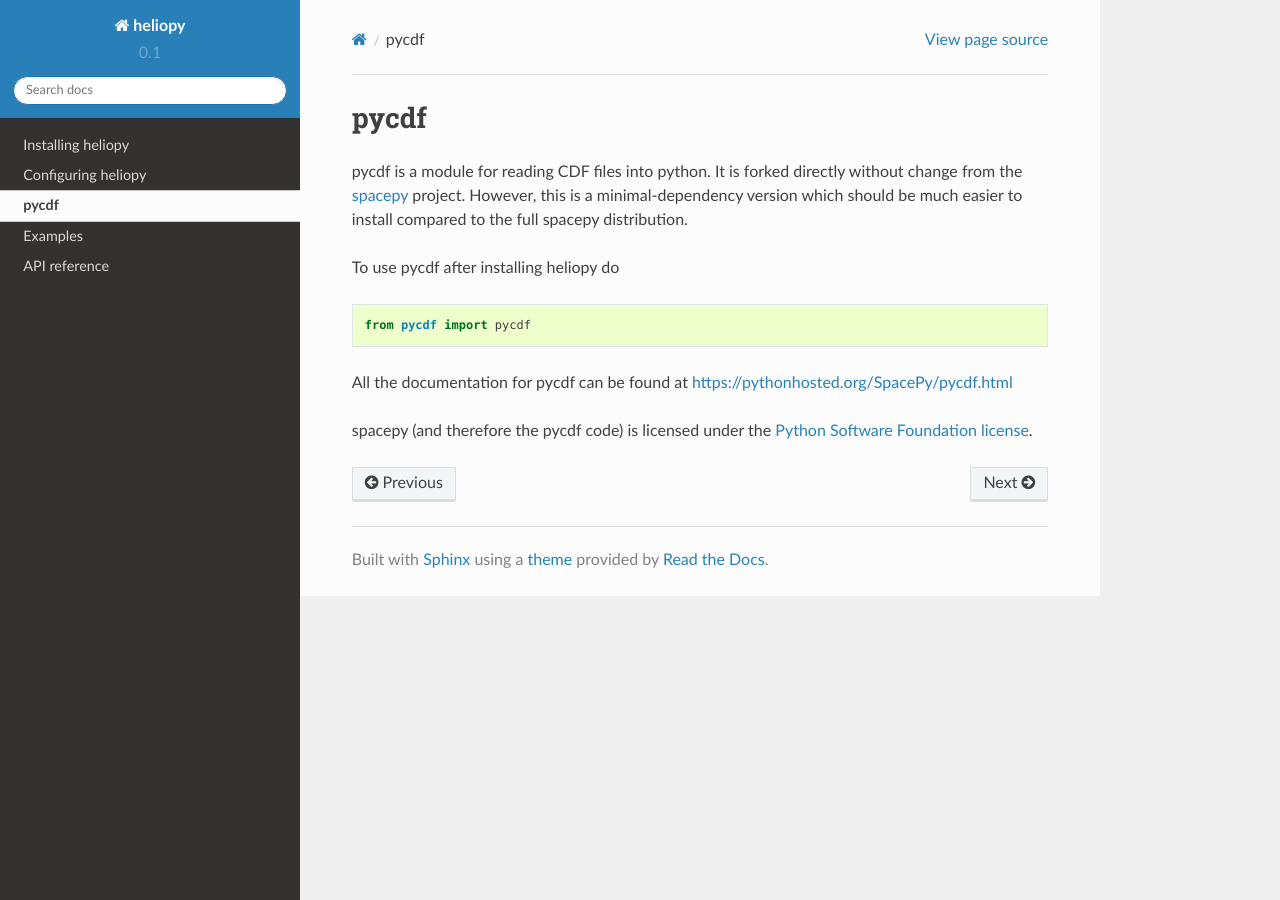
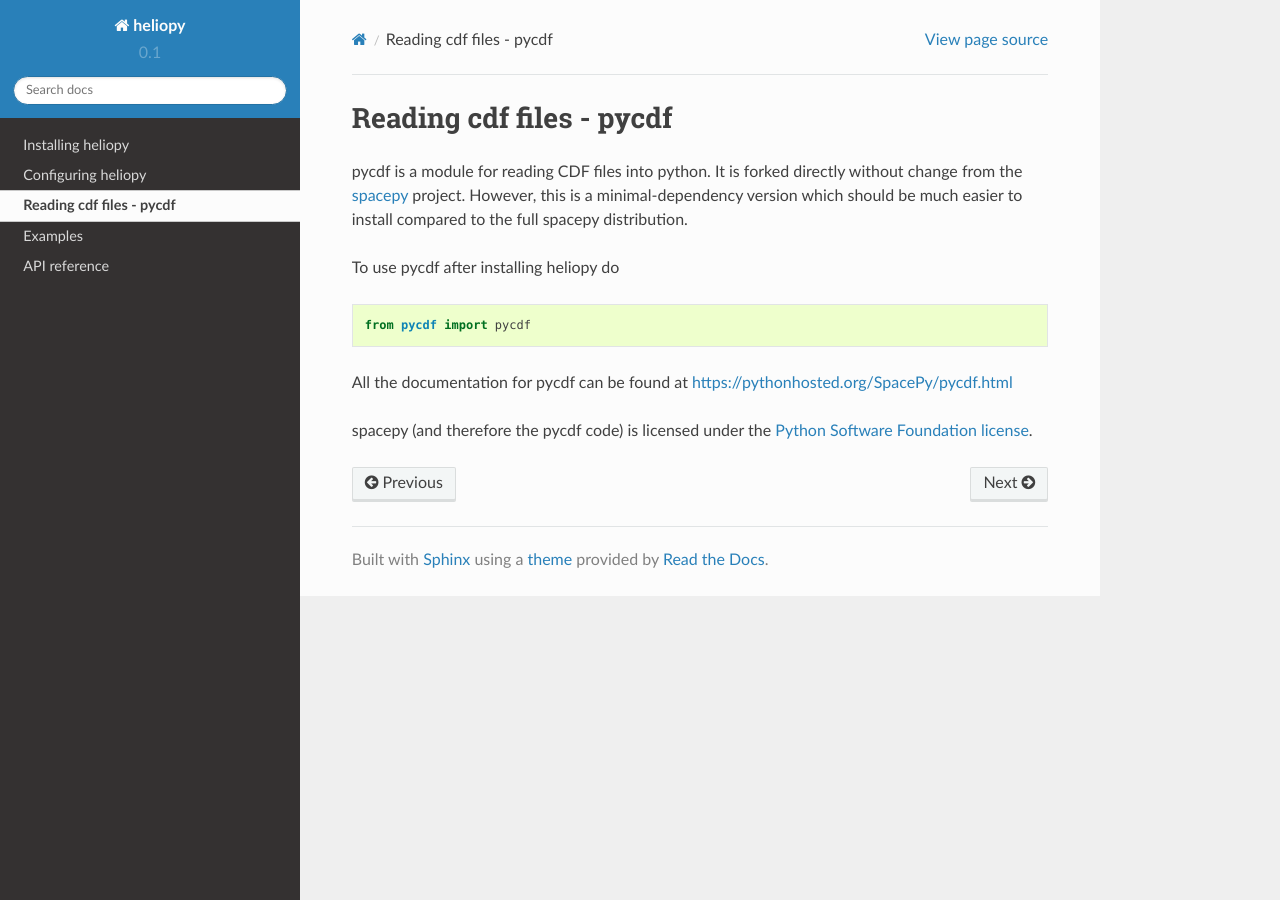
Before and after one commit to heliopython/heliopy, a Sphinx documentation site: the page built from doc/source/pycdf.rst, in a window 1280 px wide. Built offline with Sphinx 7.4.7 and the Read the Docs theme 2.0.0, drawn with Linux system fonts in a browser that asks for light colours.

Commit message:
Make title of pycdf page clearer

```diff
--- a/doc/source/pycdf.rst
+++ b/doc/source/pycdf.rst
@@ -1,5 +1,5 @@
-pycdf
-=====
+Reading cdf files - pycdf
+=========================
 
 pycdf is a module for reading CDF files into python. It is forked directly
 without change from the `spacepy`_ project.
```
